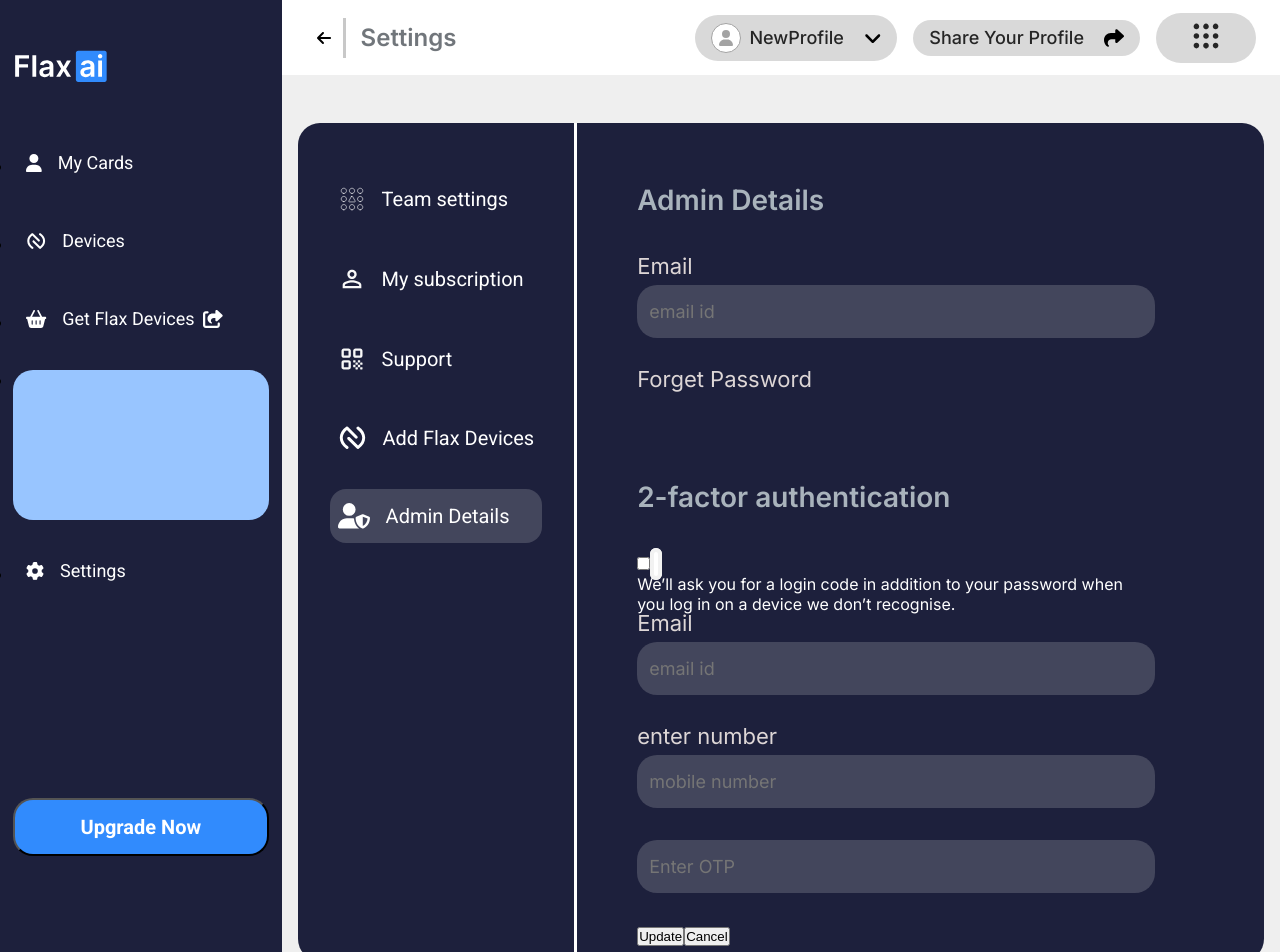
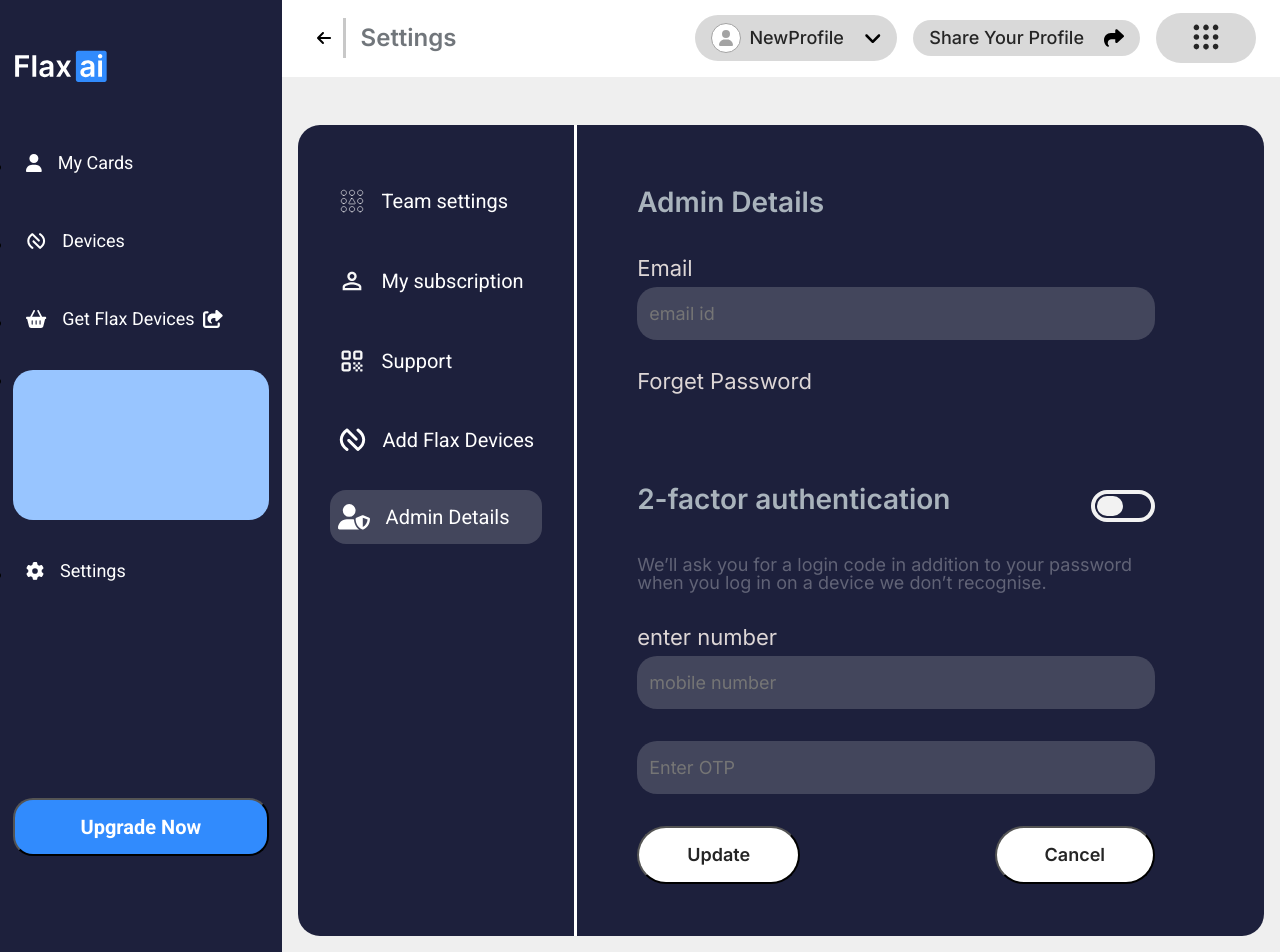
Before and after one commit to saquibnasar/flaxdashboardcode, a React (Create React App) app: page /setting_admin in a window 1280 px wide. Shown: the top 952 px of the page. Built offline with nearby package versions, Linux system fonts and the light colour scheme.

Commit message:
new changes

```diff
--- a/src/component/setting/Admin.js
+++ b/src/component/setting/Admin.js
@@ -18,8 +18,7 @@
 </div>
     </div>
     <div className="admin_authentication">
-      <div className=''>
-
+      <div className='d-flex justify-content-between'>
       <h1>
       2-factor authentication
       </h1>
@@ -35,10 +34,7 @@
       We’ll ask you for a login code in addition to your password when
 you log in on a device we don’t recognise.
       </p>
-      <div class="mb-3">
-  <label for="exampleFormControlInput1" class="form-label">Email</label>
-  <input type="email" class="form-control" id="exampleFormControlInput1" placeholder="email id"/>
-</div>
+
 
       <div class="mb-3">
         <label for="exampleFormControlInput1" class="form-label">enter number</label>
@@ -48,7 +44,7 @@
       <div class="mb-3">
         <input type="email" class="form-control" id="exampleFormControlInput1" placeholder="Enter OTP"/>
       </div>
-      <div className=''>
+      <div className='d-flex justify-content-between'>
       <button type="button" class="btn btn-primary">Update</button>
       <button type="button" class="btn btn-primary">Cancel</button>
       </div>
--- a/src/sass/setting.scss
+++ b/src/sass/setting.scss
@@ -8,7 +8,7 @@
     margin-left: 16px;
     display: flex;
     margin-right: 16px;
-    margin-bottom: 40px;
+    margin-bottom: 16px;
     height: 100%;
     .sidebar{
         background: transparent;
@@ -315,12 +315,60 @@
             margin-bottom: 100px;
         }
         .admin_authentication{
+            .tgl {
+                display: none;
+
+                // add default box-sizing for this scope
+                &,
+                &:after,
+                &:before,
+                & *,
+                & *:after,
+                & *:before,
+                & + .tgl-btn {
+                  box-sizing: border-box;
+                  &::selection {
+                    background: none;
+                  }
+                }
+
+                + .tgl-btn {
+                  outline: 0;
+                  display: block;
+                  width: 4em;
+                  height: 2em;
+                  position: relative;
+                  cursor: pointer;
+                  user-select: none;
+                  &:after,
+                  &:before {
+                    position: relative;
+                    display: block;
+                    content: "";
+                    width: 50%;
+                    height: 100%;
+                  }
+
+                  &:after {
+                    left: 0;
+                  }
+
+                  &:before {
+                    display: none;
+                  }
+                }
+
+                &:checked + .tgl-btn:after {
+                  left: 50%;
+                }
+              }
+
             .tg-list-item{
 
                  .tgl-btn {
                     padding: 2px;
                     transition: all .2s ease;
-                    background: #fff;
+                    background: transparent;
                     border: 4px solid #f2f2f2;
                     border-radius: 2em;
                     &:after {
@@ -332,13 +380,38 @@
                   }
             .tgl-flat {
                 &:checked + .tgl-btn {
-                  border: 4px solid #7FC6A6;
+                  border: 4px solid rgba(255, 255, 255, 0.3);
                   &:after {
                     left: 50%;
-                    background: #7FC6A6;
+                    background: rgba(255, 255, 255, 0.3);
                   }
                 }
               }
+            }
+
+            p{
+                font-family: 'Inter';
+                font-style: normal;
+                font-weight: 400;
+                font-size: 18px;
+                line-height: 18px;
+                display: flex;
+                align-items: center;
+                color: rgba(255, 255, 255, 0.3);
+                margin-bottom: 36px;
+            }
+            button{
+                font-family: 'Inter';
+                font-weight: 600;
+                font-size: 18px;
+                line-height: 18px;
+                display: flex;
+                align-items: center;
+                color: #252525;
+                background: #FFFFFF;
+                border-radius: 80px;
+                padding: 18px 48px;
+                cursor: pointer;
             }
         }
     }
```
